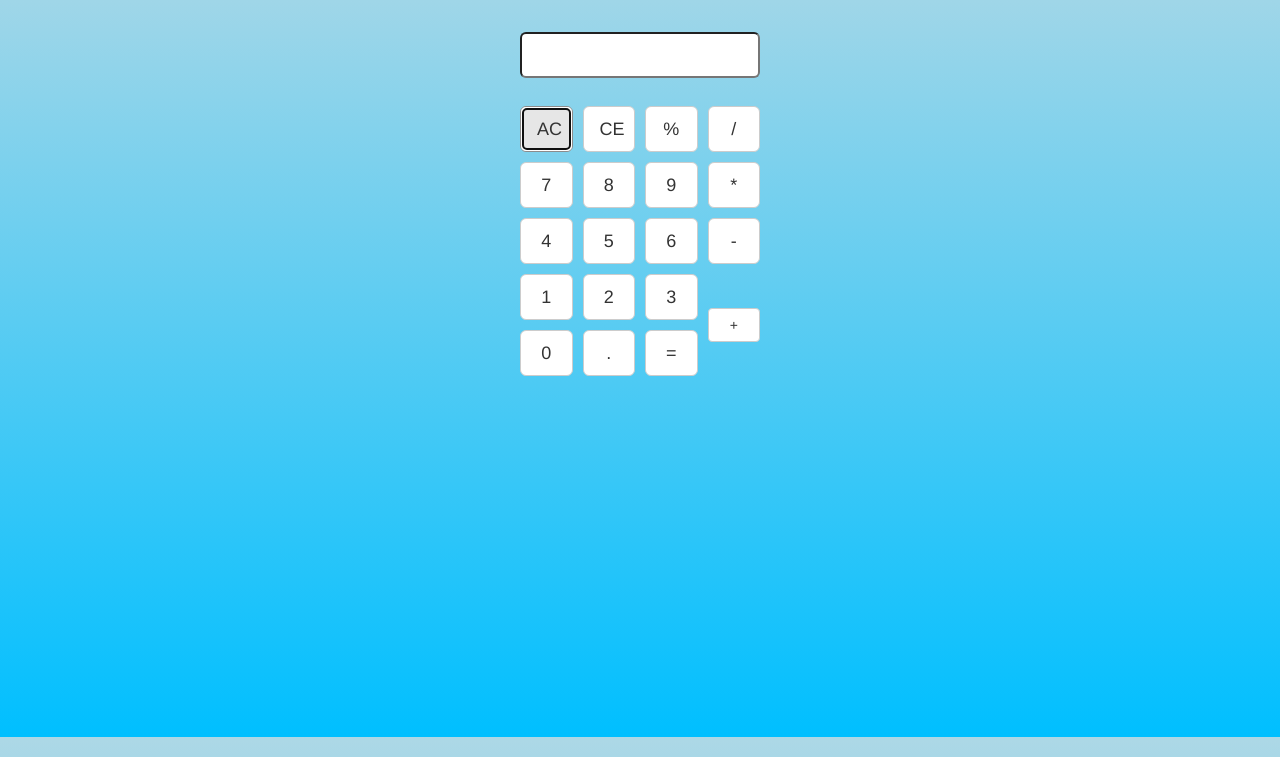
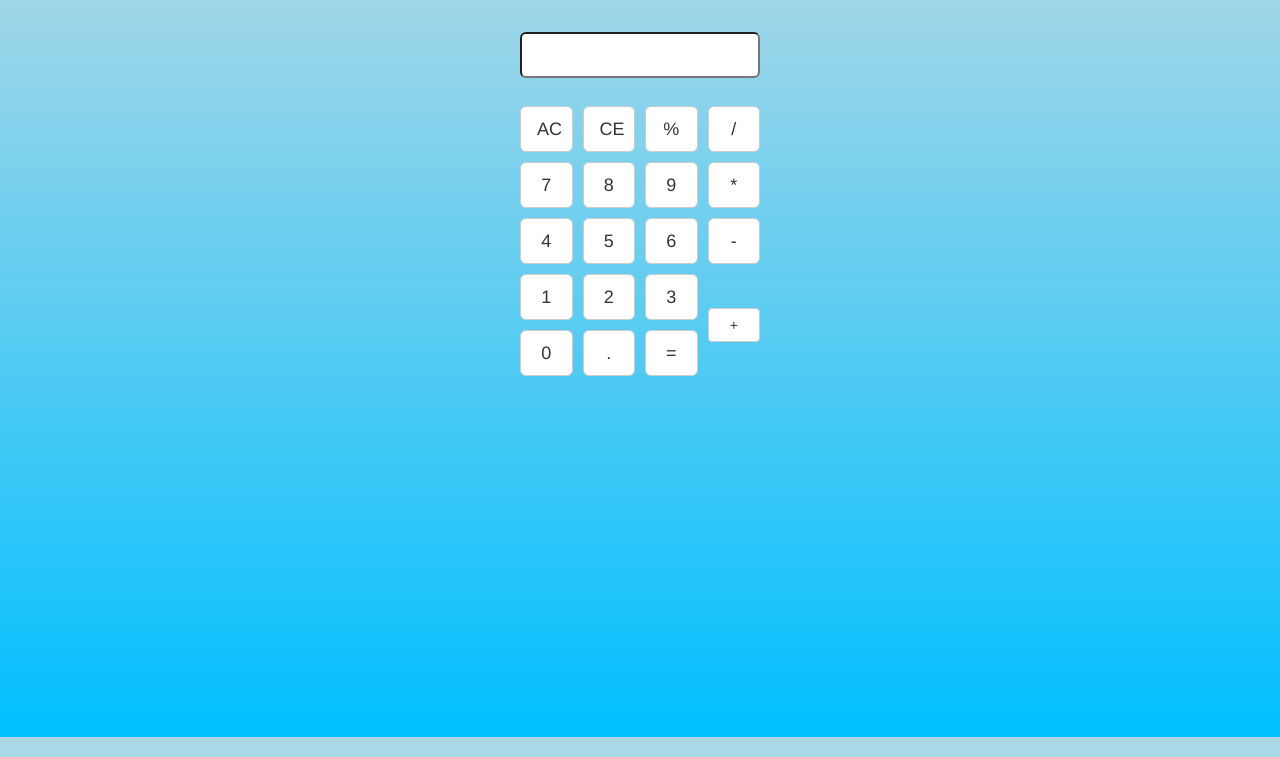
Before and after one commit to nikrb/calc, a plain HTML site: page index.html in a window 1280 px wide. Both pictures are taken after a click on the button "AC". Shown: the part 63-820 px from the top of the page. Drawn offline with nearby package versions, Linux system fonts and the light colour scheme.

Commit message:
remove button focus styling

```diff
--- a/css/style.css
+++ b/css/style.css
@@ -24,6 +24,19 @@ table td input {
 table td button {
   width:100%;
 }
+.btn {
+  outline:none !important;
+}
+.btn-default.focus, .btn-default:focus {
+  color: #333;
+  background-color: #fff;
+  border-color: #ccc;
+  /* we don't want buttons looking focused on click
+  color: #333;
+  background-color: #E6E6E6;
+  border-color: #8C8C8C;*/
+}
+
 .blue-gradient {
     background: blue; /* Old browsers */
     background: linear-gradient( deepskyblue, dodgerblue);
```
